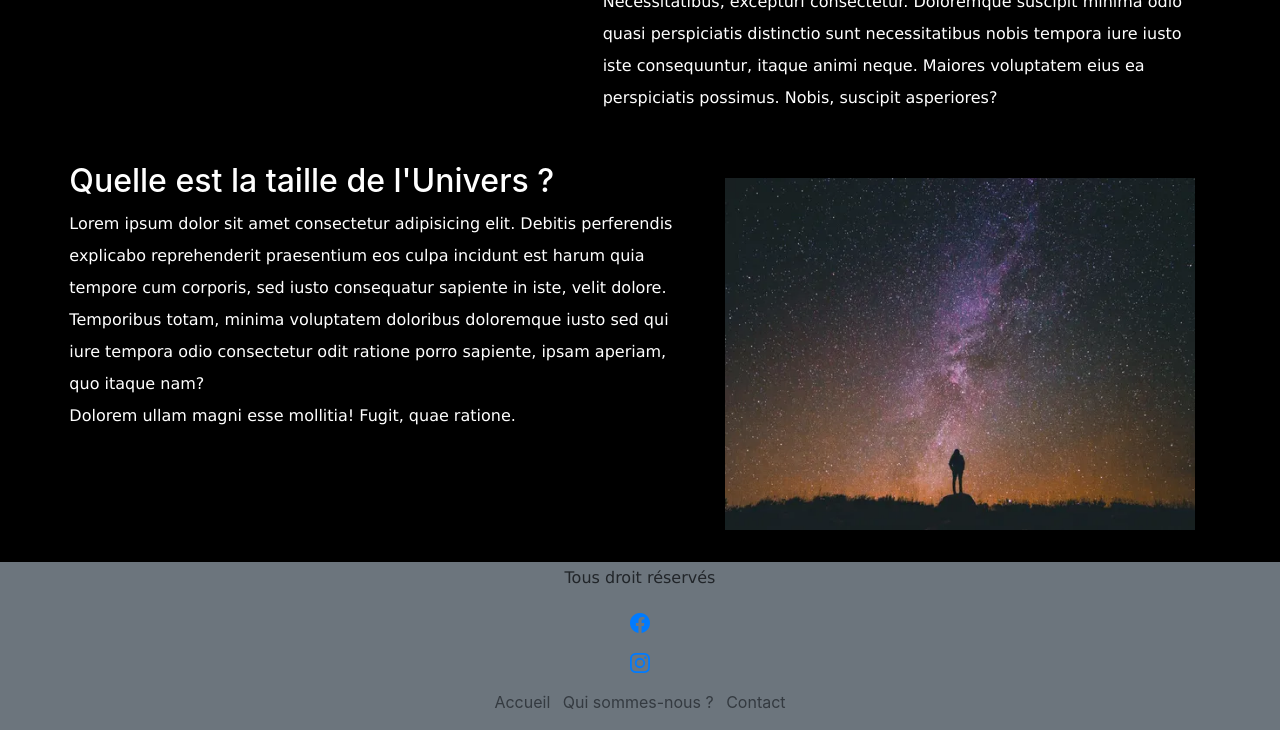
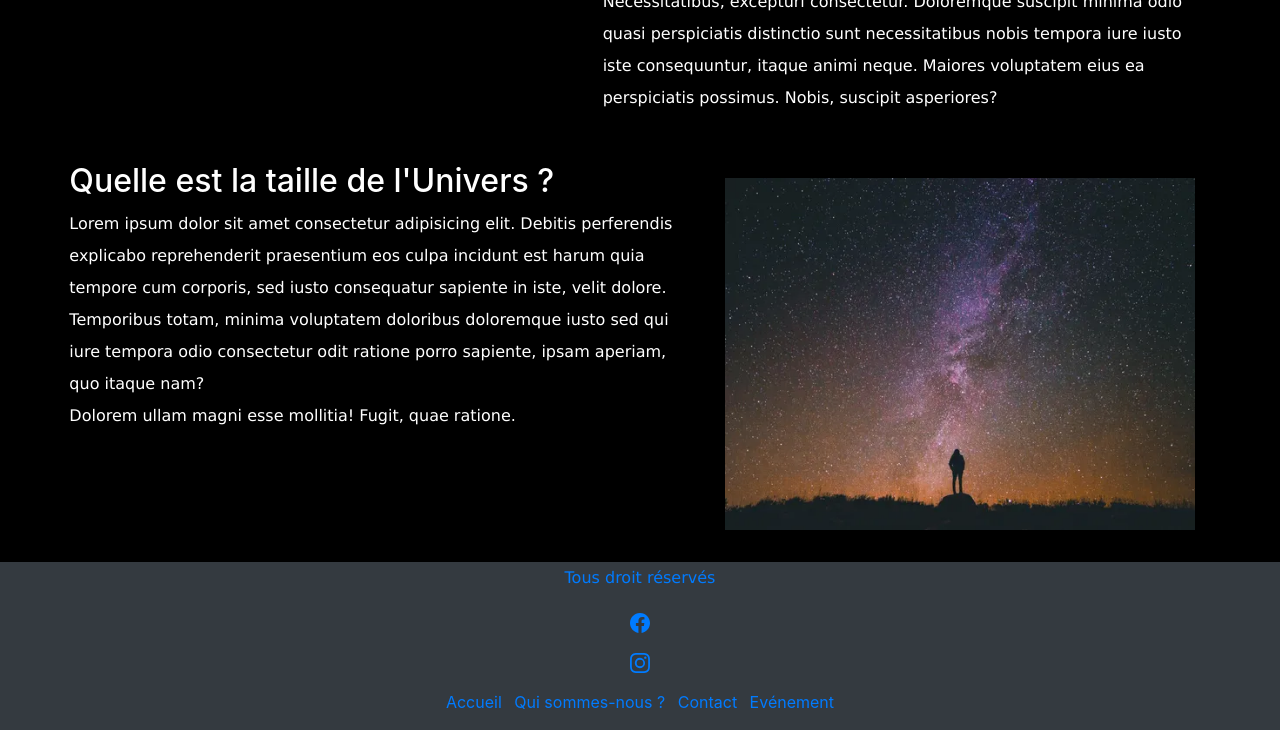
Before and after one commit to tibo149/astro, a plain HTML site: page index.html in a window 1280 px wide. Shown: the part 589-1319 px from the top of the page. Drawn offline with nearby package versions, Linux system fonts and the light colour scheme.

Commit message:
ajout de la page Evénement dans le nav et le footer

```diff
--- a/index.html
+++ b/index.html
@@ -11,7 +11,7 @@
 </head>
 <body>
     <div class="container-fluid">
-        <nav class="navbar navbar-dark bg-secondary navbar-expand-lg text-align d-flex align-center">
+        <nav class="navbar navbar-dark bg-dark navbar-expand-lg text-align d-flex align-center">
             <a href="#" class="navbar-brand h1">
                 <img src="images/starstripes.svg" alt="starstripes" class="" width="40" heigth="40" >
                 <p class="text-warning">Astronomie</p>
@@ -78,9 +78,9 @@
             </div>
         </main>
         <footer>
-            <div class="row bg-secondary ">
+            <div class="row bg-dark">
                 <div class="col-12 d-flex justify-content-center">
-                    <p class="display-5">Tous droit réservés</p>
+                    <p class="display-5 text-primary">Tous droit réservés</p>
                 </div>
                 <div class="col-12 d-flex justify-content-center mb-3">
                         <a href="https://www.facebook.com/"><svg xmlns="http://www.w3.org/2000/svg" width="20" height="20" fill="currentColor" class="bi bi-facebook" viewBox="0 0 16 16">
@@ -94,12 +94,13 @@
                 </div>
                 <div class="col d-flex justify-content-center">
                     <ul class="list-inline">
-                        <li class="list-inline-item"><a href="index.html" class="text-dark">Accueil</a></li>
-                        <li class="list-inline-item"><a href="index2.html" class="text-dark">Qui sommes-nous ?</a></li>
-                        <li class="list-inline-item">
-                            <a href="index3.html" class="text-dark">Contact</a>
+                        <li class="list-inline-item text-primary"><a href="index.html">Accueil</a></li>
+                        <li class="list-inline-item text-primary"><a href="index2.html">Qui sommes-nous ?</a></li>
+                        <li class="list-inline-item text-primary">
+                            <a href="index3.html">Contact</a>
                         </li>
-                    </ul>
+                        <li class="list-inline-item text-primary"><a href="index4.html">Evénement</a></li>
+                        </ul>
                 </div>
             </div>
         </footer>
```
Also changed, not shown: index2.html (+1 -0 lines), index3.html (+4 -3 lines).
